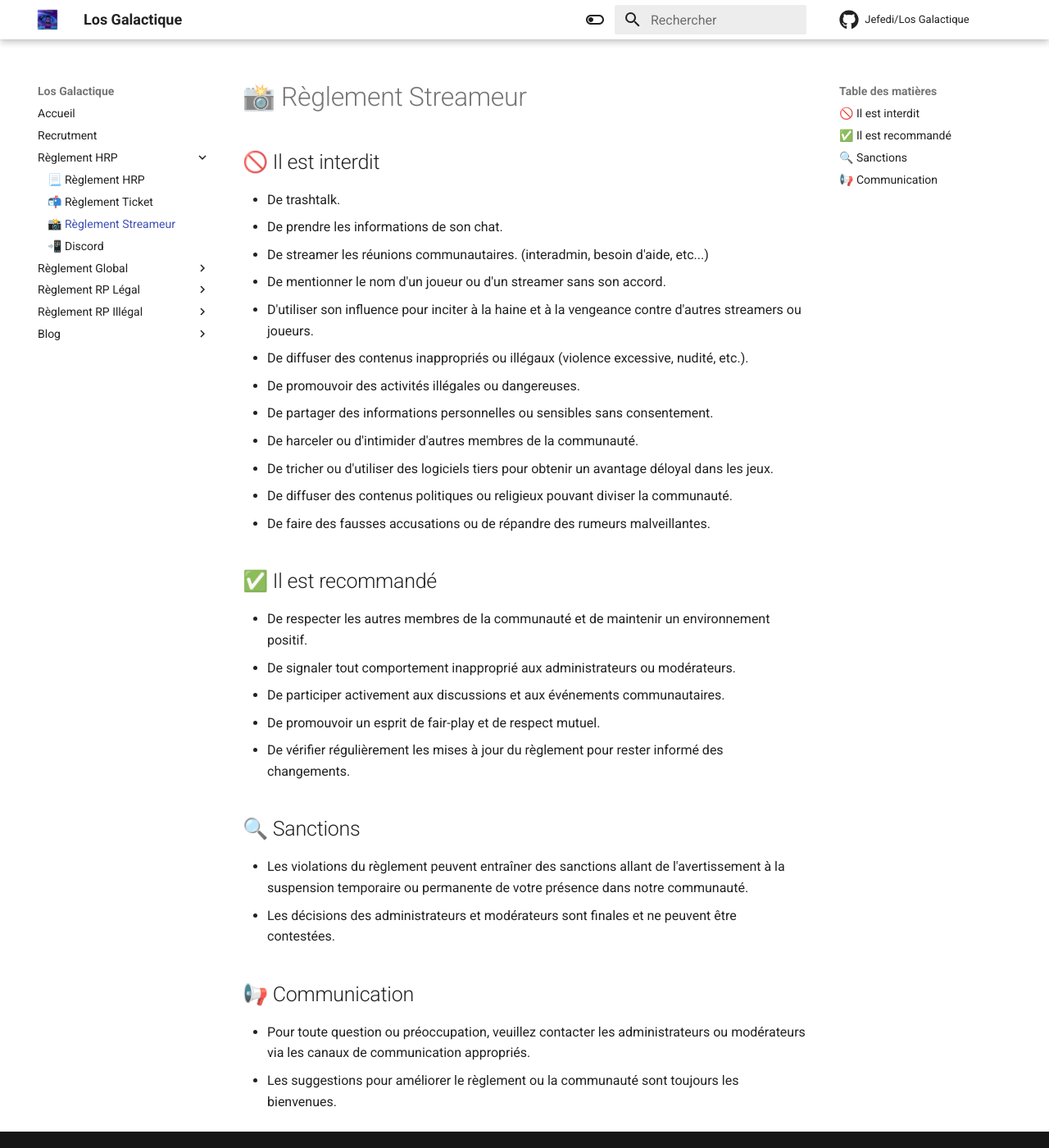
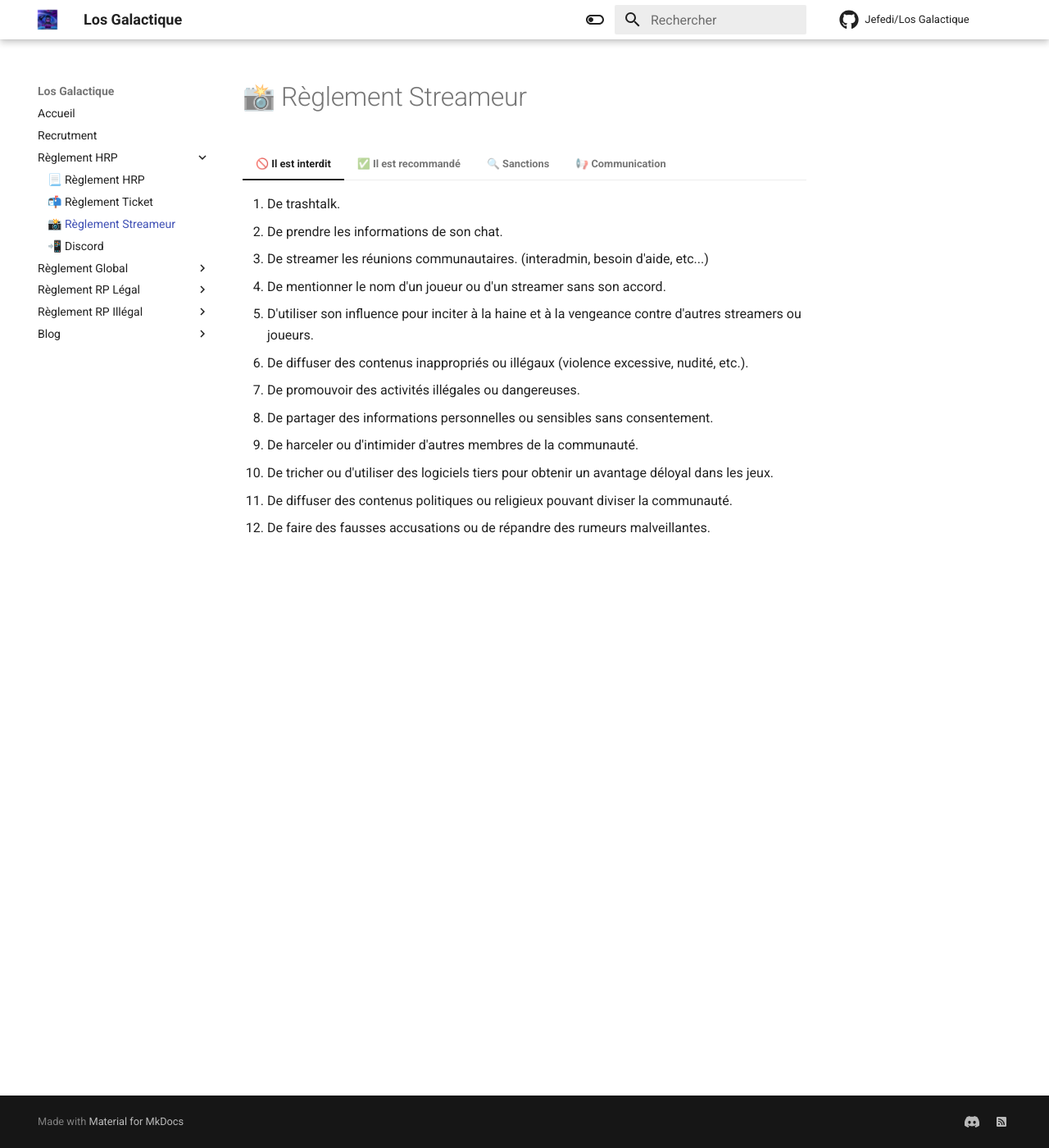
Before and after one commit to Jefedi/los-galactique-reglement, an MkDocs documentation site: the page built from docs/reglement-hrp/reglement-streameur.md, in a window 1280 px wide and 1400 px high. Shown: the whole window at 82% size. Built offline with MkDocs 1.6.1 and Material for MkDocs 9.7.7, drawn with Linux system fonts in a browser that asks for light colours; comment, search, counter and statistics services are not loaded; the version menu is left out; some of the changed lines change nothing that is shown.

Commit message:
Update reglement-streameur.md
Changement en Tabs

```diff
--- a/docs/reglement-hrp/reglement-streameur.md
+++ b/docs/reglement-hrp/reglement-streameur.md
@@ -1,34 +1,34 @@
 # 📸 Règlement Streameur
 
-## 🚫 Il est interdit
+=== "🚫 Il est interdit"
 
-* De trashtalk.
-* De prendre les informations de son chat.
-* De streamer les réunions communautaires. (interadmin, besoin d'aide, etc...)
-* De mentionner le nom d'un joueur ou d'un streamer sans son accord.
-* D'utiliser son influence pour inciter à la haine et à la vengeance contre d'autres streamers ou joueurs.
-* De diffuser des contenus inappropriés ou illégaux (violence excessive, nudité, etc.).
-* De promouvoir des activités illégales ou dangereuses.
-* De partager des informations personnelles ou sensibles sans consentement.
-* De harceler ou d'intimider d'autres membres de la communauté.
-* De tricher ou d'utiliser des logiciels tiers pour obtenir un avantage déloyal dans les jeux.
-* De diffuser des contenus politiques ou religieux pouvant diviser la communauté.
-* De faire des fausses accusations ou de répandre des rumeurs malveillantes.
+    1. De trashtalk.
+    2. De prendre les informations de son chat.
+    3. De streamer les réunions communautaires. (interadmin, besoin d'aide, etc...)
+    4. De mentionner le nom d'un joueur ou d'un streamer sans son accord.
+    5. D'utiliser son influence pour inciter à la haine et à la vengeance contre d'autres streamers ou joueurs.
+    6. De diffuser des contenus inappropriés ou illégaux (violence excessive, nudité, etc.).
+    7. De promouvoir des activités illégales ou dangereuses.
+    8. De partager des informations personnelles ou sensibles sans consentement.
+    9. De harceler ou d'intimider d'autres membres de la communauté.
+    10. De tricher ou d'utiliser des logiciels tiers pour obtenir un avantage déloyal dans les jeux.
+    11. De diffuser des contenus politiques ou religieux pouvant diviser la communauté.
+    12. De faire des fausses accusations ou de répandre des rumeurs malveillantes.
 
-## ✅ Il est recommandé
+=== "✅ Il est recommandé"
 
-* De respecter les autres membres de la communauté et de maintenir un environnement positif.
-* De signaler tout comportement inapproprié aux administrateurs ou modérateurs.
-* De participer activement aux discussions et aux événements communautaires.
-* De promouvoir un esprit de fair-play et de respect mutuel.
-* De vérifier régulièrement les mises à jour du règlement pour rester informé des changements.
+    1. De respecter les autres membres de la communauté et de maintenir un environnement positif.
+    2. De signaler tout comportement inapproprié aux administrateurs ou modérateurs.
+    3. De participer activement aux discussions et aux événements communautaires.
+    4. De promouvoir un esprit de fair-play et de respect mutuel.
+    5. De vérifier régulièrement les mises à jour du règlement pour rester informé des changements.
 
-## 🔍 Sanctions
+=== "🔍 Sanctions"
 
-* Les violations du règlement peuvent entraîner des sanctions allant de l'avertissement à la suspension temporaire ou permanente de votre présence dans notre communauté.
-* Les décisions des administrateurs et modérateurs sont finales et ne peuvent être contestées.
+    1. Les violations du règlement peuvent entraîner des sanctions allant de l'avertissement à la suspension temporaire ou permanente de votre présence dans notre communauté.
+    2. Les décisions des administrateurs et modérateurs sont finales et ne peuvent être contestées.
 
-## 📢 Communication
+=== "📢 Communication"
 
-* Pour toute question ou préoccupation, veuillez contacter les administrateurs ou modérateurs via les canaux de communication appropriés.
-* Les suggestions pour améliorer le règlement ou la communauté sont toujours les bienvenues.
+    1. Pour toute question ou préoccupation, veuillez contacter les administrateurs ou modérateurs via les canaux de communication appropriés.
+    2. Les suggestions pour améliorer le règlement ou la communauté sont toujours les bienvenues.
```
